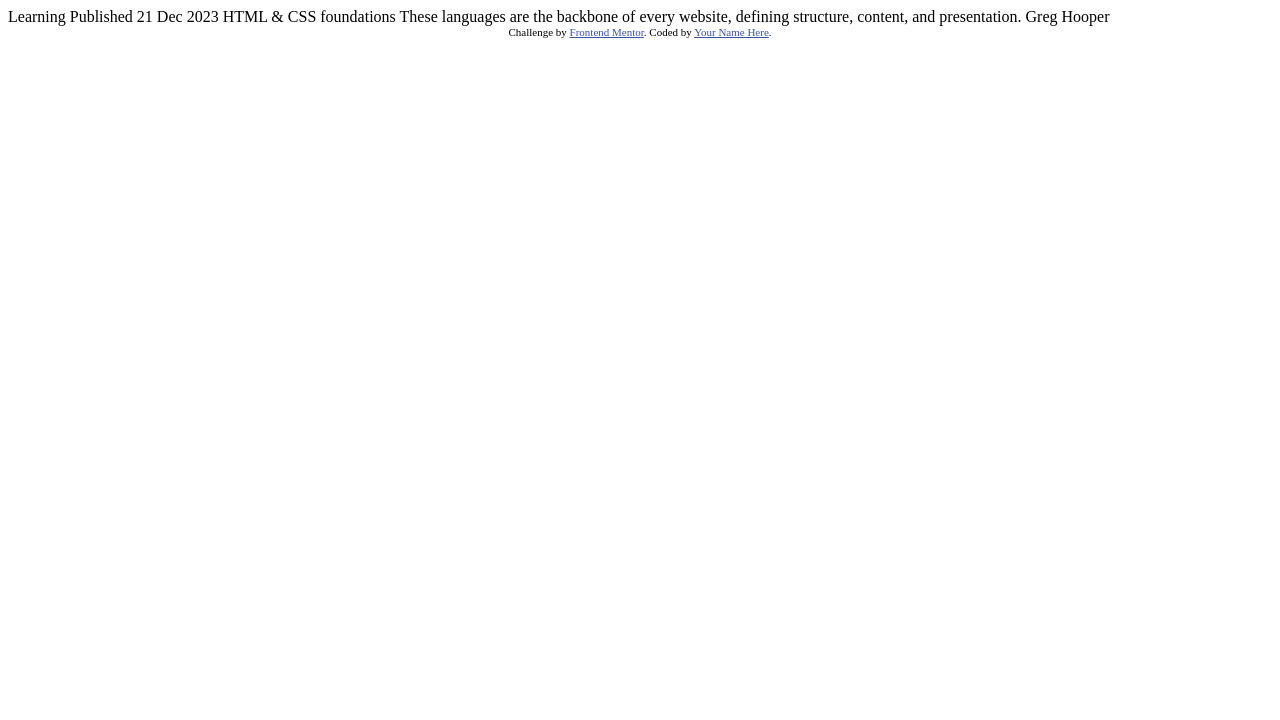
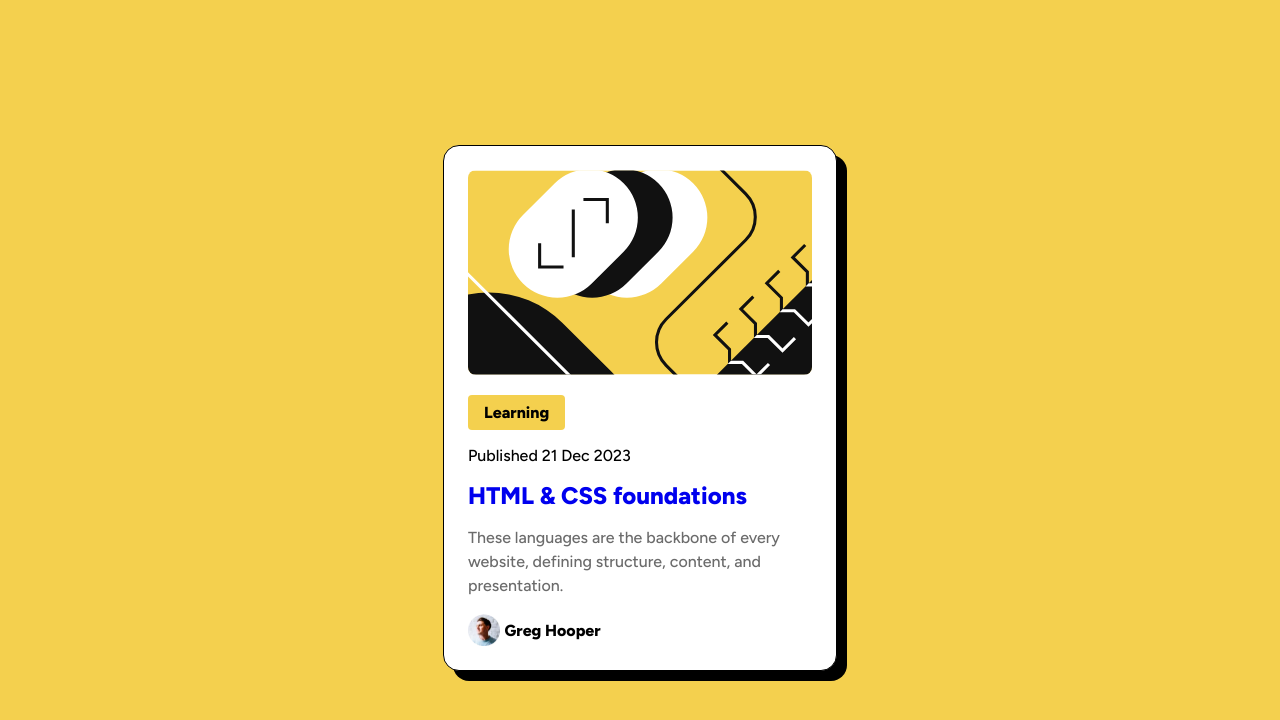
Before and after one commit to eileen9101/Blog-Card, a plain HTML site: page index.html in a window 1280 px wide. Drawn offline with Linux system fonts and the light colour scheme.

Commit message:
Blog 1.0

```diff
--- a/index.html
+++ b/index.html
@@ -1,34 +1,116 @@
 <!DOCTYPE html>
 <html lang="en">
+
 <head>
   <meta charset="UTF-8">
-  <meta name="viewport" content="width=device-width, initial-scale=1.0"> <!-- displays site properly based on user's device -->
+  <meta name="viewport" content="width=device-width, initial-scale=1.0">
+  <!-- displays site properly based on user's device -->
 
   <link rel="icon" type="image/png" sizes="32x32" href="./assets/images/favicon-32x32.png">
 
+  <link rel="preconnect" href="https://fonts.googleapis.com">
+  <link rel="preconnect" href="https://fonts.gstatic.com" crossorigin>
+  <link href="https://fonts.googleapis.com/css2?family=Figtree:ital,wght@0,300..900;1,300..900&display=swap"
+    rel="stylesheet">
+
   <title>Frontend Mentor | Blog preview card</title>
 
-  <!-- Feel free to remove these styles or customise in your own stylesheet 👍 -->
+
   <style>
-    .attribution { font-size: 11px; text-align: center; }
-    .attribution a { color: hsl(228, 45%, 44%); }
+    .Container {
+      /* Setting display: flex, creates the flex container. Now, all direct children of the container become flex items */
+      display: flex;
+
+      /* centers the card horizontally */
+      justify-content: center;
+      /* centers the card vertically */
+      align-items: center;
+      /* Ensure the container takes full viewport height */
+      height: 100vh;
+
+      background-color: hsl(47, 88%, 63%);
+      font-family: 'Figtree', sans-serif;
+    }
+
+    .Card {
+      background-color: hsl(0, 0%, 100%);
+      width: 344px;
+      padding: 24px;
+      border-radius: 16px;
+      border: 1px solid black;
+      box-shadow: 10px 10px black
+    }
+
+    .Card_image {
+      width: 100%;
+      border-radius: 8px;
+    }
+
+    h1 {
+      font-weight: 800;
+      font-size: 24px;
+    }
+
+    a{
+      text-decoration: none;
+    }
+
+    a:hover{
+      color: hsl(47, 88%, 63%);
+    }
+
+    p {
+      font-size: 16px;
+      font-weight: 500;
+    }
+
+    .Pill p {
+      width: fit-content;
+      background-color: hsl(47, 88%, 63%);
+      font-weight: 800;
+      padding: 8px 16px;
+      border-radius: 4px;
+    }
+
+    .Detail {
+      color: hsl(0, 0%, 42%);
+      font: 500 16px/24px 'Figtree', sans-serif;
+    }
+
+    .Author{
+      display: flex;
+      height: 32px;
+      align-items: center;
+     }
+
+    .Author_image{
+      height: 100%;
+    }
+
+    .Author_name{
+      font-weight: 800;
+      padding-left: 5px;
+    }
+
+
   </style>
 </head>
-<body>
 
-  Learning
-
-  Published 21 Dec 2023
-
-  HTML & CSS foundations
-
-  These languages are the backbone of every website, defining structure, content, and presentation.
-
-  Greg Hooper
-
-  <div class="attribution">
-    Challenge by <a href="https://www.frontendmentor.io?ref=challenge" target="_blank">Frontend Mentor</a>.
-    Coded by <a href="#">Your Name Here</a>.
+<body class="Container">
+  <div class="Card">
+    <img src="assets/images/illustration-article.svg" alt="Geometrical shapes illustration" class="Card_image">
+    <div class="Pill">
+      <p>Learning</p>
+    </div>
+    <p class="Date">Published 21 Dec 2023</p>
+    <h1><a href="https://catoftheday.com/">HTML & CSS foundations</a></h1>
+    <p class="Detail">These languages are the backbone of every website, defining structure, content, and presentation.
+    </p>
+    <div class="Author">
+      <img src="assets/images/image-avatar.webp" alt="Photo of the author" class="Author_image">
+      <p class="Author_name">Greg Hooper</p>
+    </div>
   </div>
 </body>
+
 </html>
```
